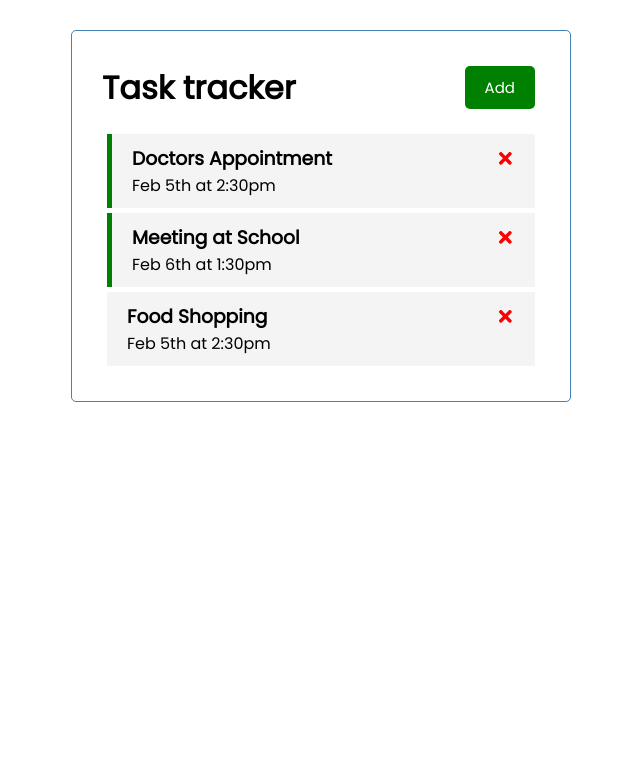
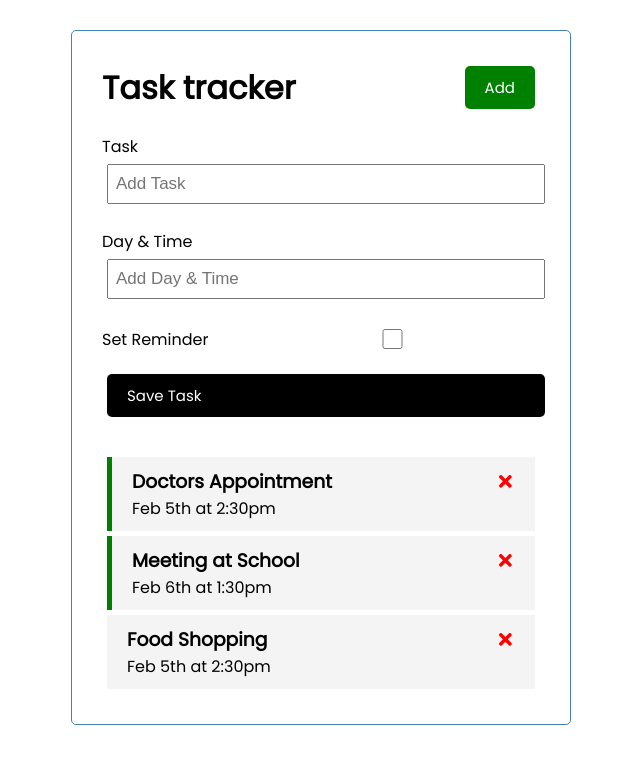
Before and after one commit to Romane71/React-Crash-Course, a React (Create React App) app in the folder react-task-tracker/: page / in a window 1280 px wide. Shown: the top 764 px of the page, without its empty margins (319-959 px from the left). Built offline with nearby package versions, Linux system fonts and the light colour scheme.

Commit message:
Addit button , set reminder and save task

```diff
--- a/react-task-tracker/src/App.js
+++ b/react-task-tracker/src/App.js
@@ -2,6 +2,7 @@
 import {useState} from 'react'
 import Header from './components/Header'
 import Tasks from './components/Tasks'
+import AddTask from './components/AddTask'
 
  const App = () => {
     const [tasks, setTasks] = useState([
@@ -44,6 +45,7 @@
      return (
         <div className='container'>
             <Header />
+            <AddTask />
             {tasks.length > 0 ? (
                 <Tasks tasks={tasks} onDelete= {deleteTask} onToggle={toggleReminder} /> ) : ('No Tasks to Show')
             }
--- /dev/null
+++ b/react-task-tracker/src/components/AddTask.js
@@ -0,0 +1,25 @@
+const Addtask = () => {
+    return (
+        <form className='add-form'>
+            <div className='form-control'>
+                <label>Task</label>
+                <input type='text' placeholder='Add Task'/>
+            </div>
+
+            <div className='form-control'>
+                <label>Day & Time</label>
+                <input type='text' placeholder='Add Day & Time'/>
+            </div>
+
+
+            <div className='form-control form-control-check'>
+                <label>Set Reminder</label>
+                <input type='checkbox'/>
+            </div>
+
+<input type='sumbit' value='Save Task' className='btn btn-block' />
+        </form>
+    )
+}
+
+export default Addtask
```
